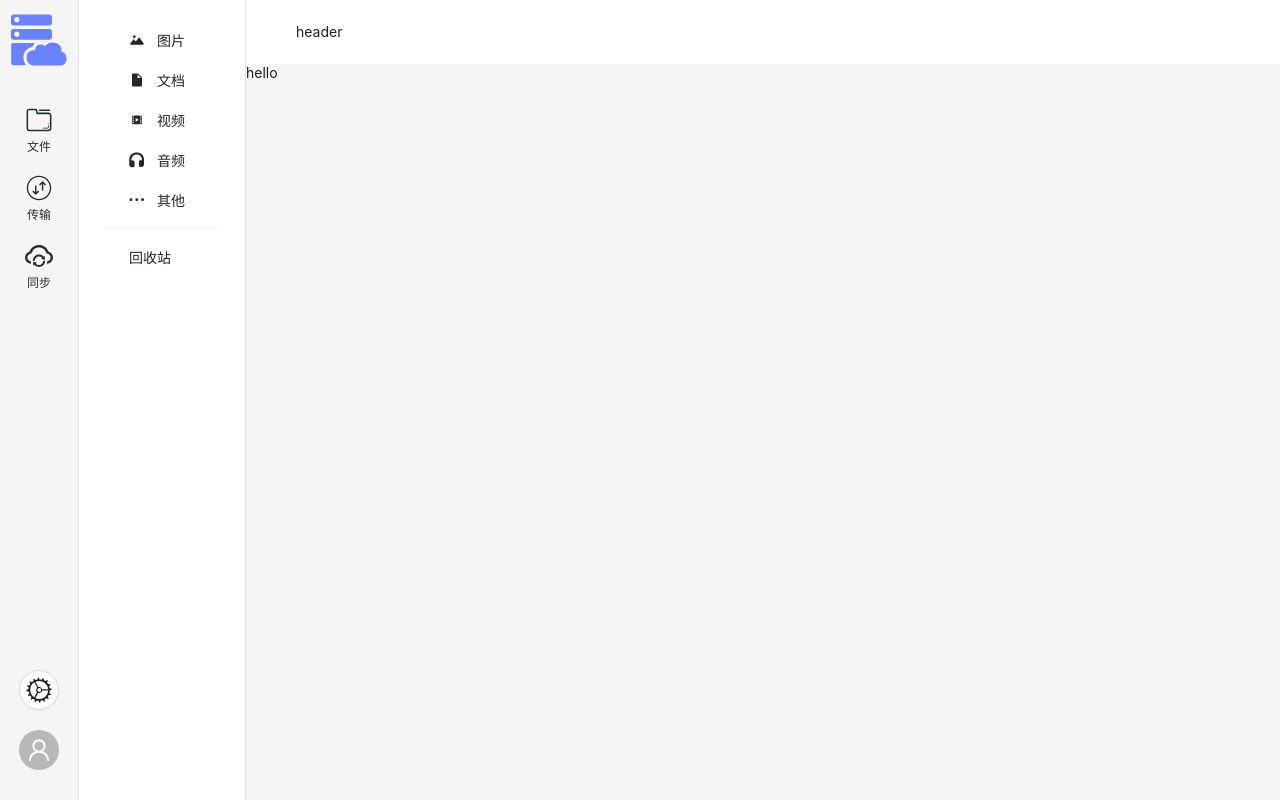
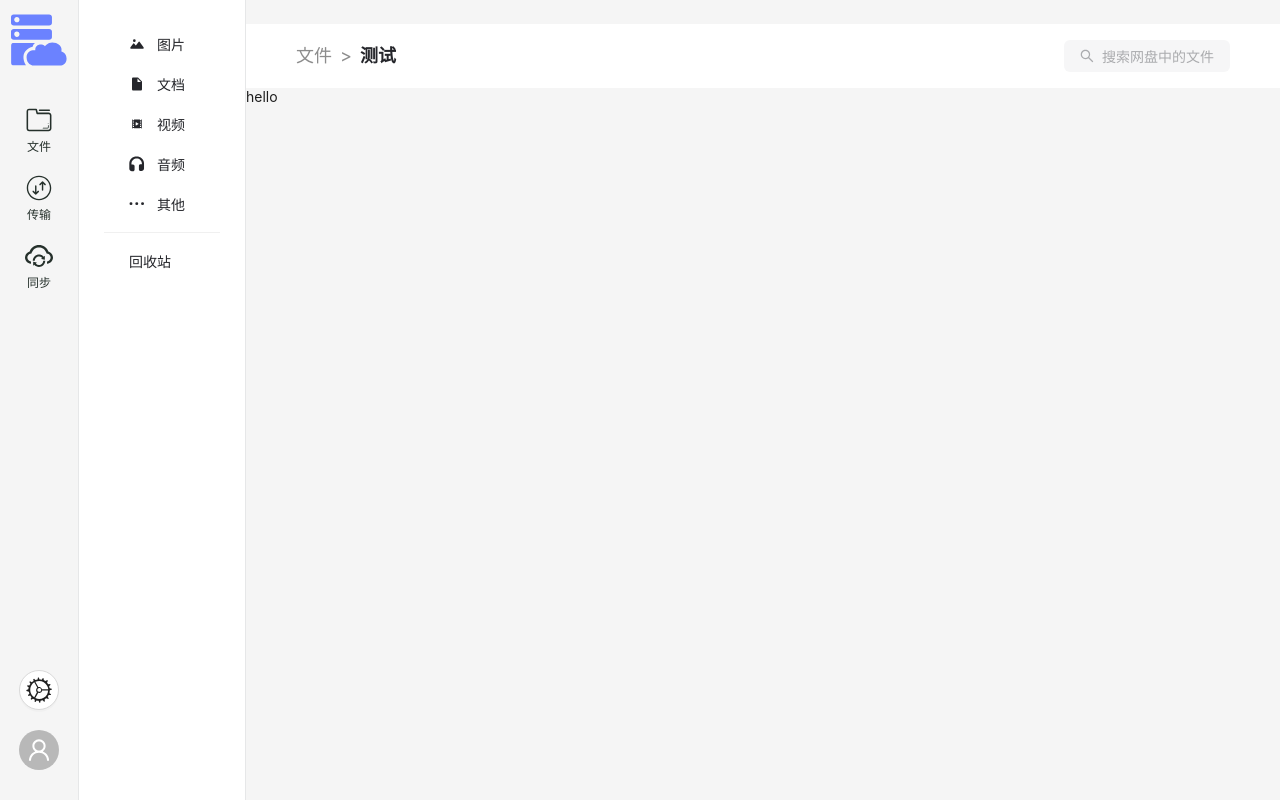
Before and after one commit to marchen0907/hiveify-frontend, a React (Vite) app: page / in a window 1280 px wide. Built offline with nearby package versions, Linux system fonts and the light colour scheme.

Commit message:
Feat 新增头部栏内容及样式，包括搜索弹窗

```diff
--- a/src/App.tsx
+++ b/src/App.tsx
@@ -4,9 +4,14 @@ import { Spin } from "antd";
 import "./App.scss";
 
 import router from "@/router";
+import { Suspense } from "react";
 
 function App() {
-  return <RouterProvider router={router} fallbackElement={<Spin />} />;
+  return (
+    <Suspense fallback={<Spin size="large" />}>
+      <RouterProvider router={router} fallbackElement={<Spin />} />
+    </Suspense>
+  );
 }
 
 export default App;
--- a/src/components/layout/content/PageContent.scss
+++ b/src/components/layout/content/PageContent.scss
@@ -1,4 +1,7 @@
-.ant-layout-header {
+.page-content {
+  padding-top: 24px;
+
+  .ant-layout-header {
     background: #ffffff;
 
     .content-header {
@@ -6,5 +9,101 @@
       height: 100%;
       display: flex;
       align-items: center;
+      justify-content: space-between;
+
+      .header-title {
+        span, .ant-breadcrumb {
+          font-size: 18px;
+          line-height: 1.4;
+          font-weight: 400;
+        }
+        span, .ant-breadcrumb>ol>li:last-child>a {
+          color: #25262b;
+          font-weight: 600;
+          vertical-align: baseline;
+          &:hover {
+            background: inherit;
+          }
+        }
+        .ant-breadcrumb>ol>li:not(:last-child)>a:hover {
+          color: #7a90ff;
+          background: inherit;
+        }
+      }
+
+      .header-search {
+        color: rgba(#25262b, .36);
+        background: rgba(#84858d, .07);
+        box-shadow: none;
+      }
     }
   }
+}
+
+.header-search-modal {
+  .ant-modal-content {
+    padding: 20px 0;
+
+    .ant-modal-close {
+      top: 35px;
+    }
+
+    .ant-modal-header {
+      padding: 0 24px;
+
+      .ant-modal-title {
+        padding: 10px 20px 10px 0;
+
+        .header-search-input {
+          font-size: 18px;
+
+        }
+      }
+    }
+
+    .ant-modal-body {
+      max-height: max(456px,100vh - 330px);
+      overflow-y: auto;
+
+      .search-result {
+        padding: 0 24px;
+        list-style: none;
+        margin-block-start: 0;
+        margin-block-end: 0;
+
+        .search-result-item {
+          height: 48px;
+          display: flex;
+          align-items: center;
+
+          .anticon {
+            font-size: 32px;
+            margin-right: 12px;
+          }
+          p {
+            font-size: 17px;
+            margin-block-start: 0;
+            margin-block-end: 0;
+          }
+        }
+      }
+
+      .search-result-footer {
+        padding: 20px 24px 0;
+        display: flex;
+        align-items: center;
+        border-top: 1px solid rgba(#84858d, .08);
+
+        .anticon {
+          font-size: 24px;
+          margin-right: 12px;
+        }
+        p {
+          font-size: 17px;
+          margin-block-start: 0;
+          margin-block-end: 0;
+        }
+      }
+    }
+  }
+}
--- a/src/components/layout/content/PageContent.tsx
+++ b/src/components/layout/content/PageContent.tsx
@@ -1,17 +1,148 @@
-import { FC } from "react";
+import { FC, useState, useEffect } from "react";
 
-import { Layout } from "antd";
-import { Outlet } from "react-router-dom";
+import { Layout, Breadcrumb, Button, Modal, Input } from "antd";
+import type { ItemType } from "antd/es/breadcrumb/Breadcrumb";
+import {
+  SearchOutlined,
+  FileOutlined,
+  FolderOutlined,
+} from "@ant-design/icons";
+import { Outlet, useLocation, Link } from "react-router-dom";
 
 import "./PageContent.scss";
 
 const { Header, Content } = Layout;
 
 const PageContent: FC = () => {
+  const location = useLocation();
+  const [modalOpen, setModalOpen] = useState<boolean>(false);
+  const [searchValue, setSearchValue] = useState<string>("");
+
+  interface SearchResult {
+    id: string;
+    type: "file" | "folder";
+    name: string;
+  }
+  const [searchResult, setSearchResult] = useState<SearchResult[]>([]);
+
+  const titleMap: Map<string, string> = new Map([
+    ["/group/image", "图片"],
+    ["/group/document", "文档"],
+    ["/group/video", "视频"],
+    ["/group/audio", "音频"],
+    ["/group/other", "其他"],
+    ["/group/recycle", "回收站"],
+    ["/transmission/upload", "上传"],
+    ["/transmission/download", "下载"],
+    ["/transmission/finished", "已完成"],
+    ["/sync", "自动同步"],
+  ]);
+
+  const breadcrumbItems: ItemType[] = [
+    {
+      path: "/home",
+      title: "文件",
+    },
+    {
+      path: "/test",
+      title: "测试",
+    },
+  ];
+
+  const itemRender = (item: ItemType) => {
+    return <Link to={item.path!}>{item.title}</Link>;
+  };
+
+  const handleOpen = () => {
+    setModalOpen(true);
+  };
+
+  const handleCancel = () => {
+    setModalOpen(false);
+  };
+
+  const onChange = (e: React.ChangeEvent<HTMLInputElement>) => {
+    const value = e.target.value;
+    setSearchValue(value);
+    if (value === "") {
+      return;
+    }
+    console.log(value);
+  };
+
+  useEffect(() => {
+    setSearchResult([
+      {
+        id: "112334",
+        type: "file",
+        name: "test",
+      },
+      {
+        id: "21234",
+        type: "folder",
+        name: "test",
+      },
+    ]);
+  }, []);
+
   return (
-    <Layout>
+    <Layout className="page-content">
       <Header>
-        <div className="content-header">header</div>
+        <div className="content-header">
+          <div className="header-title">
+            {titleMap.has(location.pathname) ? (
+              <span>{titleMap.get(location.pathname)}</span>
+            ) : (
+              <Breadcrumb
+                separator=">"
+                itemRender={itemRender}
+                items={breadcrumbItems}
+              />
+            )}
+          </div>
+          <Button
+            type="primary"
+            icon={<SearchOutlined />}
+            onClick={handleOpen}
+            className="header-search"
+          >
+            搜索网盘中的文件
+          </Button>
+        </div>
+        <Modal
+          open={modalOpen}
+          width={600}
+          title={
+            <Input
+              placeholder="搜索文件"
+              allowClear={{ clearIcon: "清空" }}
+              onChange={onChange}
+              variant="borderless"
+              className="header-search-input"
+            />
+          }
+          mask={false}
+          onCancel={handleCancel}
+          footer={null}
+          className="header-search-modal"
+        >
+          <ul className="search-result">
+            {searchResult.map((item) => (
+              <li key={item.id} className="search-result-item">
+                {item.type === "file" ? <FileOutlined /> : <FolderOutlined />}
+                <p>{item.name}</p>
+              </li>
+            ))}
+          </ul>
+          {searchValue !== "" && (
+            <div className="search-result-footer">
+              <SearchOutlined />
+              <p>
+                查看 <b>{searchValue}</b> 的所有搜索结果
+              </p>
+            </div>
+          )}
+        </Modal>
       </Header>
       <Content>
         <Outlet />
--- a/src/components/layout/sider/PageSider.scss
+++ b/src/components/layout/sider/PageSider.scss
@@ -89,7 +89,7 @@
 
   .sub-tab-content {
     width: 100%;
-    padding: 20px 10px;
+    padding: 24px 10px;
     display: flex;
     flex-direction: column;
     align-items: center;
--- a/src/components/layout/sider/PageSider.tsx
+++ b/src/components/layout/sider/PageSider.tsx
@@ -140,9 +140,9 @@ const PageSider: FC = () => {
           <span className="sub-tab-item-text">下载</span>
         </Link>
         <Link
-          to="/transmission/succeed"
+          to="/transmission/finished"
           className={classnames("sub-tab-item", {
-            "is-active": location.pathname === "/transmission/succeed",
+            "is-active": location.pathname === "/transmission/finished",
           })}
         >
           <SucceedIcon />
```
